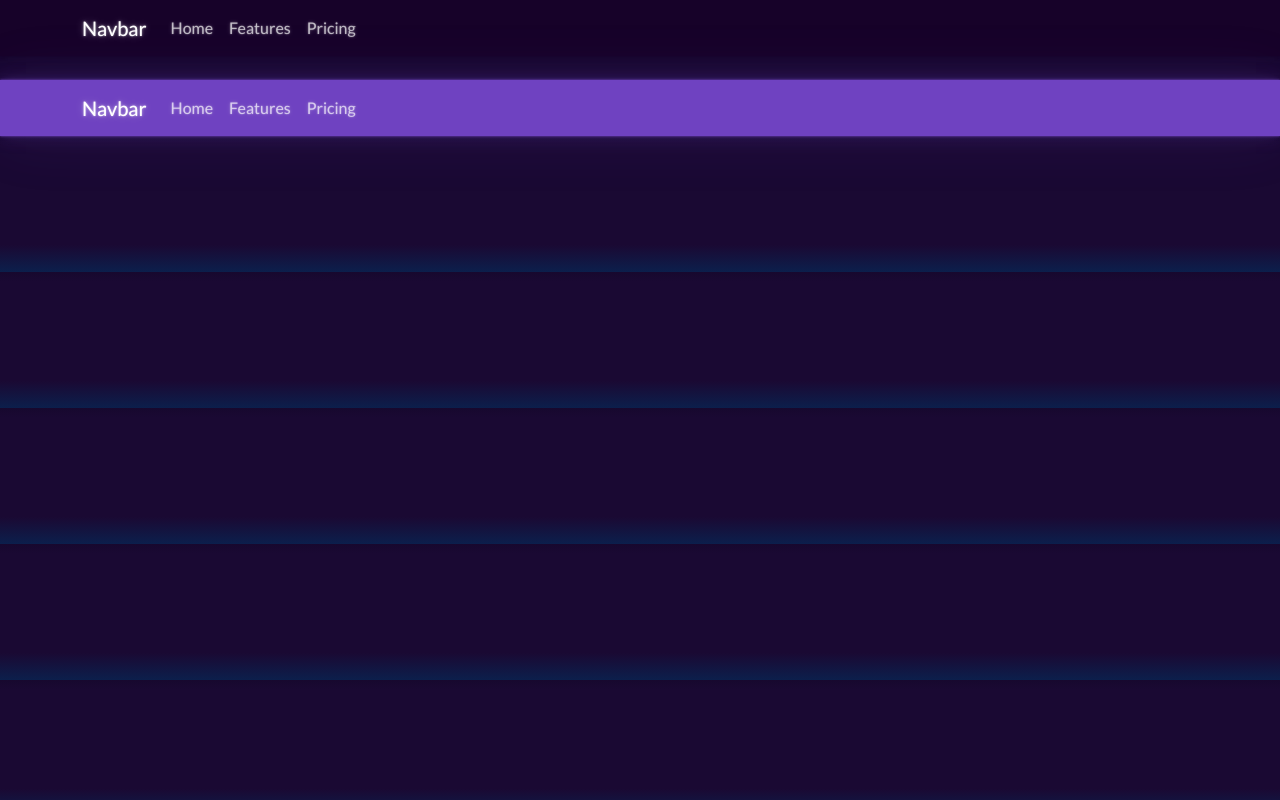
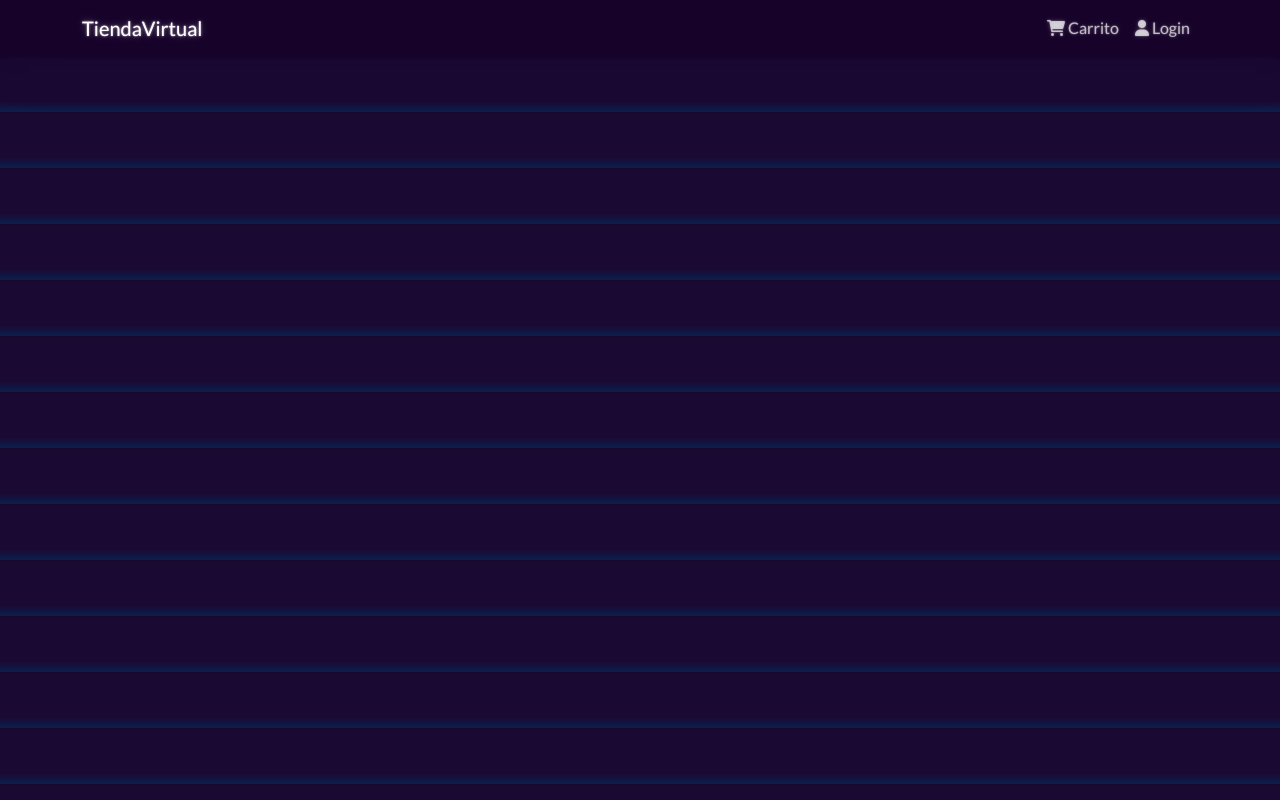
Before and after one commit to ali01cruz/mern-ecommerce, a React (Create React App) app in the folder frontend/: page / in a window 1280 px wide. Built offline with nearby package versions, Linux system fonts and the light colour scheme.

Commit message:
HeaderComponent

```diff
--- a/frontend/public/index.html
+++ b/frontend/public/index.html
@@ -15,6 +15,7 @@
       user's mobile device or desktop. See https://developers.google.com/web/fundamentals/web-app-manifest/
     -->
     <link rel="manifest" href="%PUBLIC_URL%/manifest.json" />
+    <link rel="stylesheet" href="https://cdnjs.cloudflare.com/ajax/libs/font-awesome/6.0.0-beta3/css/all.min.css" integrity="sha512-Fo3rlrZj/k7ujTnHg4CGR2D7kSs0v4LLanw2qksYuRlEzO+tcaEPQogQ0KaoGN26/zrn20ImR1DfuLWnOo7aBA==" crossorigin="anonymous" referrerpolicy="no-referrer" />
     <!--
       Notice the use of %PUBLIC_URL% in the tags above.
       It will be replaced with the URL of the `public` folder during the build.
--- a/frontend/src/components/HeaderComponent.js
+++ b/frontend/src/components/HeaderComponent.js
@@ -1,34 +1,39 @@
 import React from 'react';
-import {
-    Container,
-    Navbar,
-    Nav
- } from 'react-bootstrap';
+import { Container,Navbar,Nav } from 'react-bootstrap';
+ import { LinkContainer } from 'react-router-bootstrap';
 
 const HeaderComponent = () => {
-  return <>
-  <Navbar bg="dark" variant="dark">
-    <Container>
-    <Navbar.Brand href="#home">Navbar</Navbar.Brand>
-    <Nav className="me-auto">
-      <Nav.Link href="#home">Home</Nav.Link>
-      <Nav.Link href="#features">Features</Nav.Link>
-      <Nav.Link href="#pricing">Pricing</Nav.Link>
-    </Nav>
-    </Container>
-  </Navbar>
-  <br />
-  <Navbar bg="primary" variant="dark">
-    <Container>
-    <Navbar.Brand href="#home">Navbar</Navbar.Brand>
-    <Nav className="me-auto">
-      <Nav.Link href="#home">Home</Nav.Link>
-      <Nav.Link href="#features">Features</Nav.Link>
-      <Nav.Link href="#pricing">Pricing</Nav.Link>
-    </Nav>
-    </Container>
-  </Navbar>
-</>
+  return (
+    <header>
+      <Navbar bg='dark' variant='dark' expand='lg' collapseOnSelect>
+        <Container>
+          <LinkContainer to='/'>
+            <Navbar.Brand>TiendaVirtual</Navbar.Brand>
+          </LinkContainer>
+          <Navbar.Toggle aria-controls='basic-navbar-nav' />
+          <Navbar.Collapse id='basic-navbar-nav'>
+
+            <Nav className='ms-auto'>
+              <LinkContainer to='/cart'>
+                <Nav.Link>
+                  <i className='fas fa-shopping-cart'></i> Carrito
+
+                </Nav.Link>
+              </LinkContainer>
+
+                <LinkContainer to='/login'>
+                  <Nav.Link>
+                    <i className='fas fa-user'></i> Login
+
+                  </Nav.Link>
+                </LinkContainer>
+
+            </Nav>
+          </Navbar.Collapse>
+        </Container>
+      </Navbar>
+    </header>
+  );
 };
 
 export default HeaderComponent;
```
